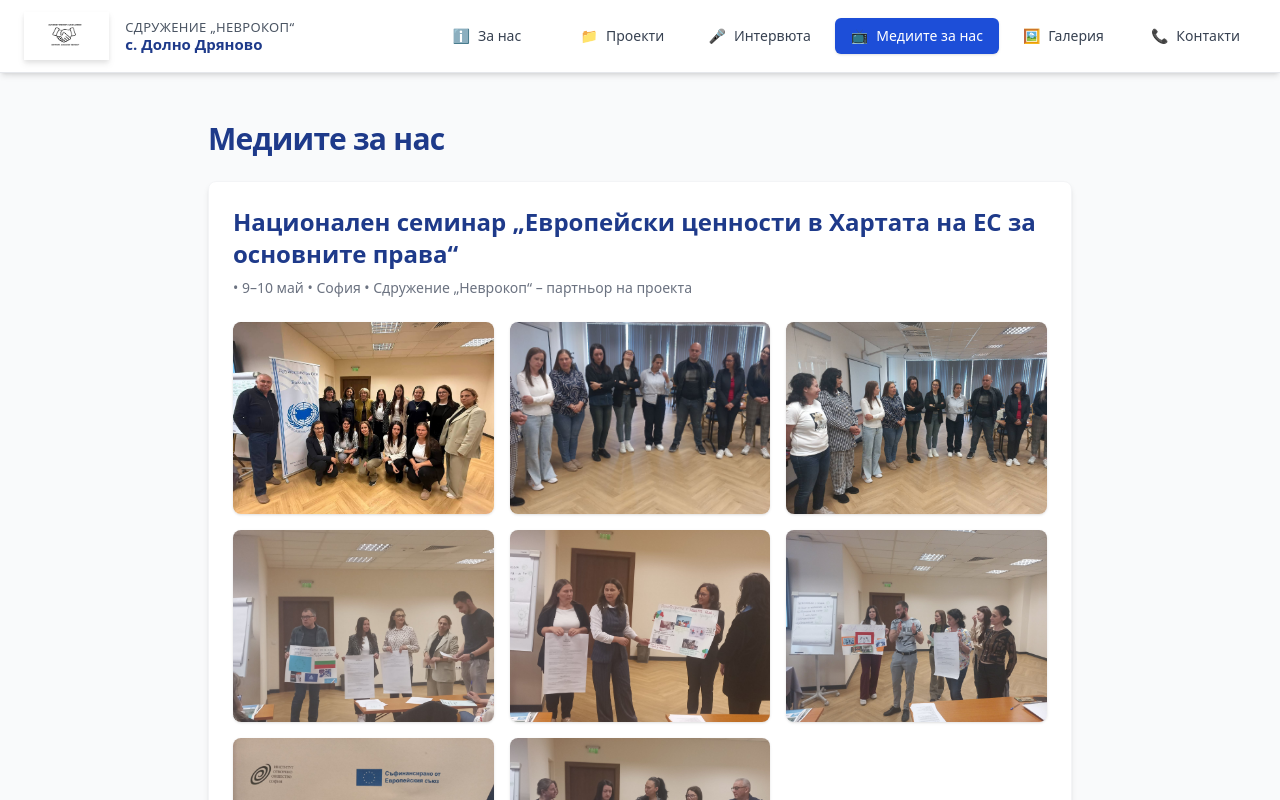
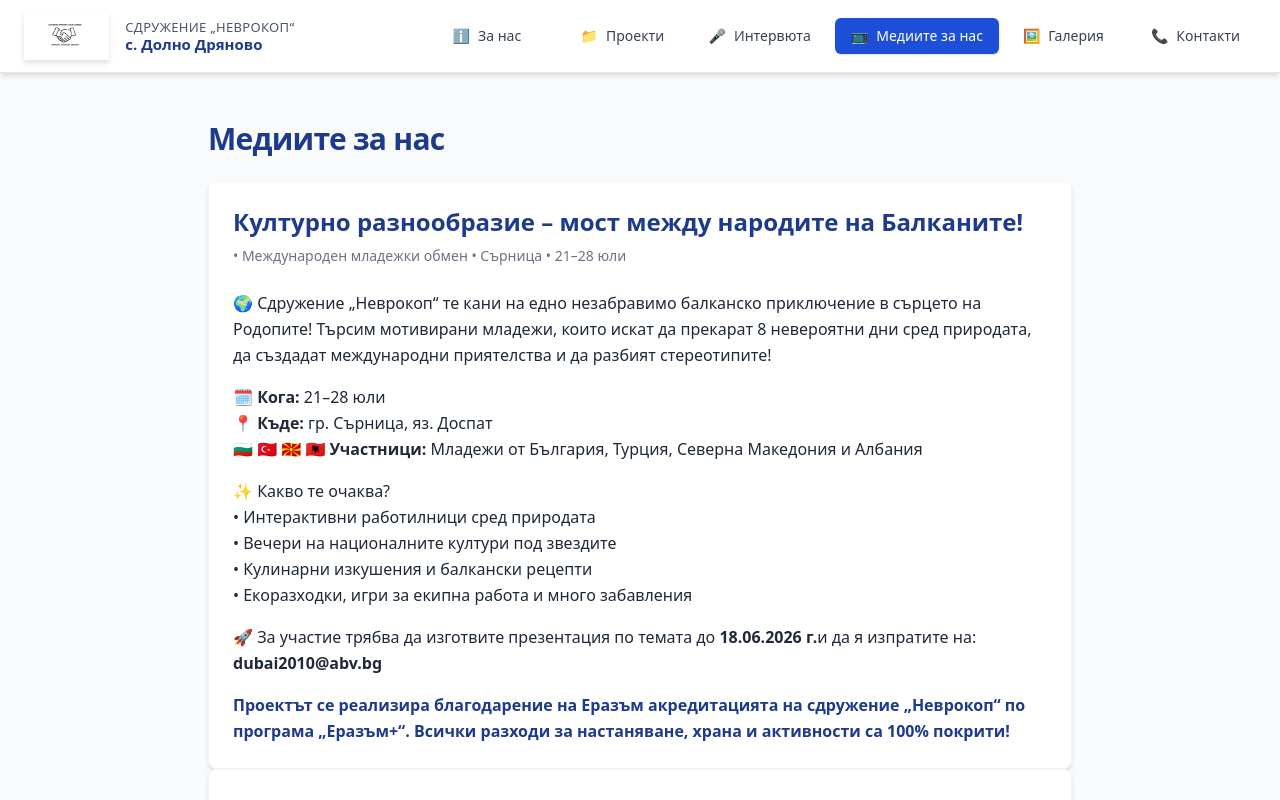
Before and after one commit to denimpetak/association-nevrokop, a React (Create React App) app: page /media in a window 1280 px wide. Shown: the top 800 px of the page. Built offline with nearby package versions, Linux system fonts and the light colour scheme.

Commit message:
Add new text-only publication card

```diff
--- a/src/pages/Media.js
+++ b/src/pages/Media.js
@@ -21,6 +21,48 @@ export default function MediaArticle() {
 
       <Card>
         <h1 className="text-2xl font-bold text-blue-900 mb-2">
+          Културно разнообразие – мост между народите на Балканите!
+        </h1>
+
+        <p className="text-sm text-gray-500 mb-6">
+          • Международен младежки обмен • Сърница • 21–28 юли
+        </p>
+
+        <div className="space-y-4 text-gray-800 leading-relaxed">
+          <p>
+            🌍 Сдружение „Неврокоп“ те кани на едно незабравимо балканско приключение в сърцето на Родопите!
+            Търсим мотивирани младежи, които искат да прекарат 8 невероятни дни сред природата, да създадат
+            международни приятелства и да разбият стереотипите!
+          </p>
+
+          <p>
+            🗓️ <strong>Кога:</strong> 21–28 юли<br />
+            📍 <strong>Къде:</strong> гр. Сърница, яз. Доспат<br />
+            🇧🇬 🇹🇷 🇲🇰 🇦🇱 <strong>Участници:</strong> Младежи от България, Турция, Северна Македония и Албания
+          </p>
+
+          <p>
+            ✨ Какво те очаква?<br />
+            • Интерактивни работилници сред природата<br />
+            • Вечери на националните култури под звездите<br />
+            • Кулинарни изкушения и балкански рецепти<br />
+            • Екоразходки, игри за екипна работа и много забавления
+          </p>
+
+          <p>
+            🚀 За участие трябва да изготвите презентация по темата до <strong>18.06.2026 г.</strong>
+            и да я изпратите на: <strong>dubai2010@abv.bg</strong>
+          </p>
+
+          <p className="font-semibold text-blue-900">
+            Проектът се реализира благодарение на Еразъм акредитацията на сдружение „Неврокоп“ по програма „Еразъм+“.
+            Всички разходи за настаняване, храна и активности са 100% покрити!
+          </p>
+        </div>
+      </Card>
+
+      <Card>
+        <h1 className="text-2xl font-bold text-blue-900 mb-2">
           Национален семинар „Европейски ценности в Хартата на ЕС за основните права“
         </h1>
 
@@ -36,7 +78,7 @@ export default function MediaArticle() {
           <img src={img11} className="rounded-lg shadow h-48 w-full object-cover" alt="" />
           <img src={img12} className="rounded-lg shadow h-48 w-full object-cover" alt="" />
           <img src={img13} className="rounded-lg shadow h-48 w-full object-cover" alt="" />
-           <img src={img14} className="rounded-lg shadow h-48 w-full object-cover" alt="" />
+          <img src={img14} className="rounded-lg shadow h-48 w-full object-cover" alt="" />
         </div>
 
         <div className="space-y-4 text-gray-800 leading-relaxed">
```
